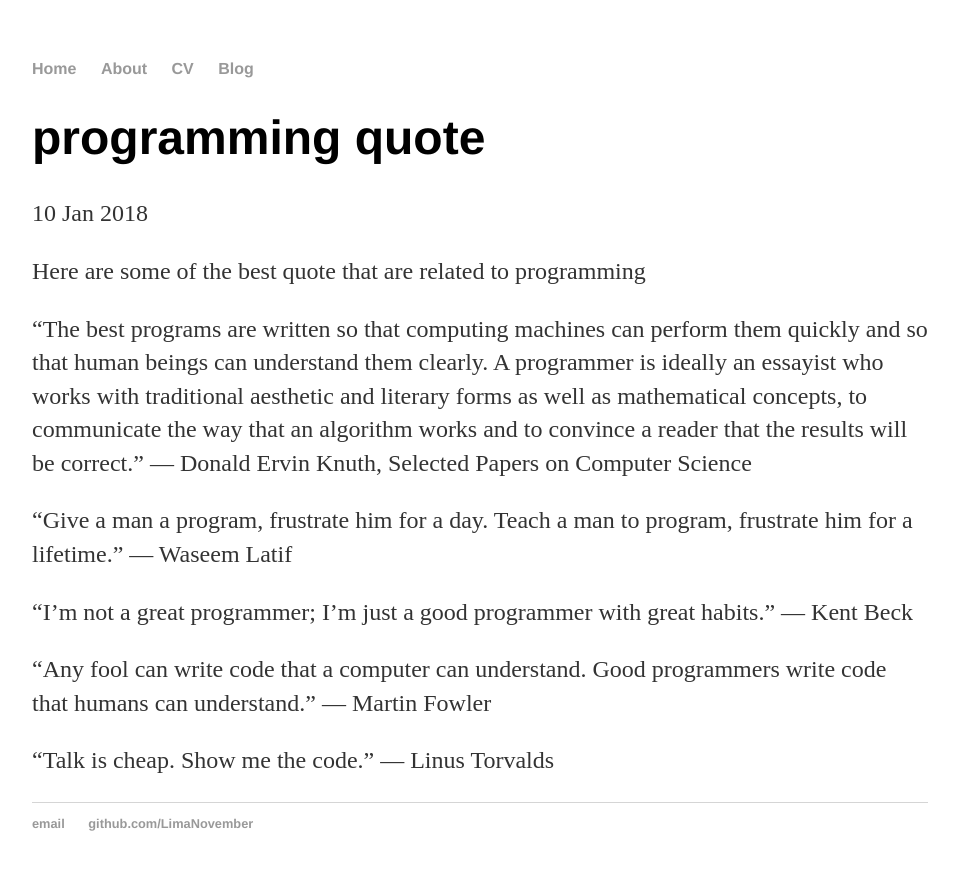
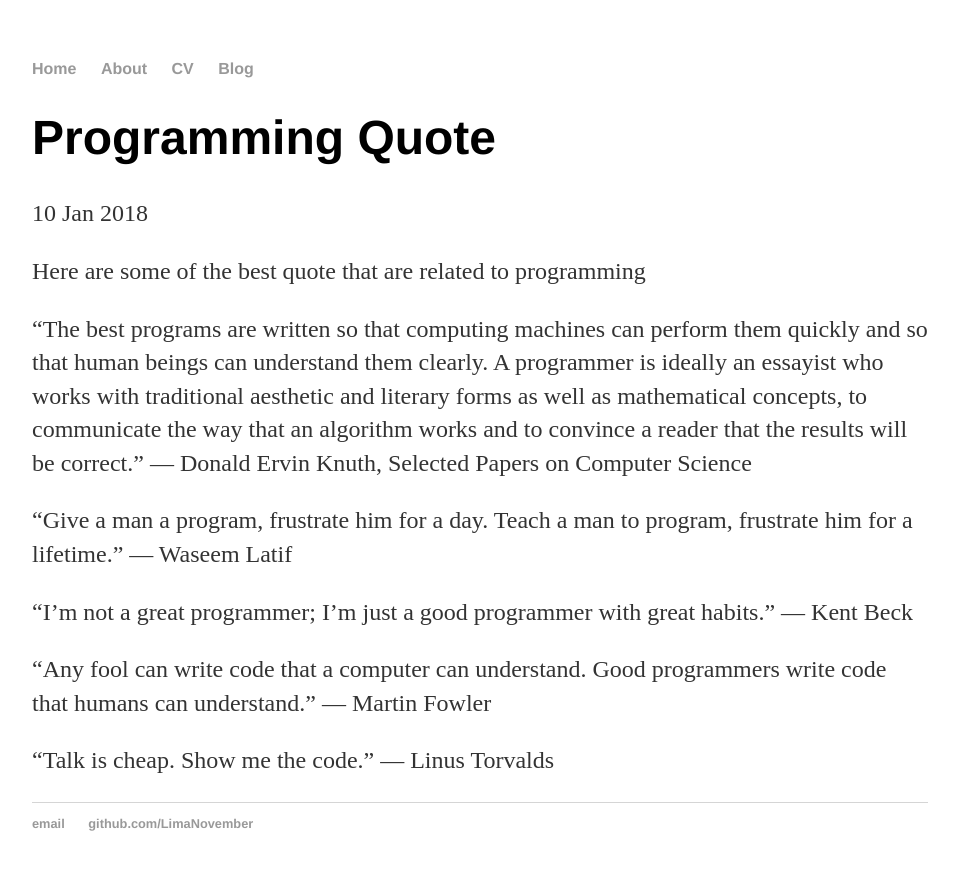
Before and after one commit to LimaNovember/limanovember.github.io, a Jekyll site: the page built from _posts/2018-01-10-programming-quote.md, in a window 1280 px wide. Shown: the top 870 px of the page, without its empty margins (160-1118 px from the left). Built offline with Jekyll 4.4.1, drawn with Linux system fonts in a browser that asks for light colours.

```diff
--- a/_posts/2018-01-10-programming-quote.md
+++ b/_posts/2018-01-10-programming-quote.md
@@ -1,6 +1,6 @@
 ---
 layout: post
-title: programming quote
+title: Programming Quote
 date: 2018-01-10
 ---
 
```
